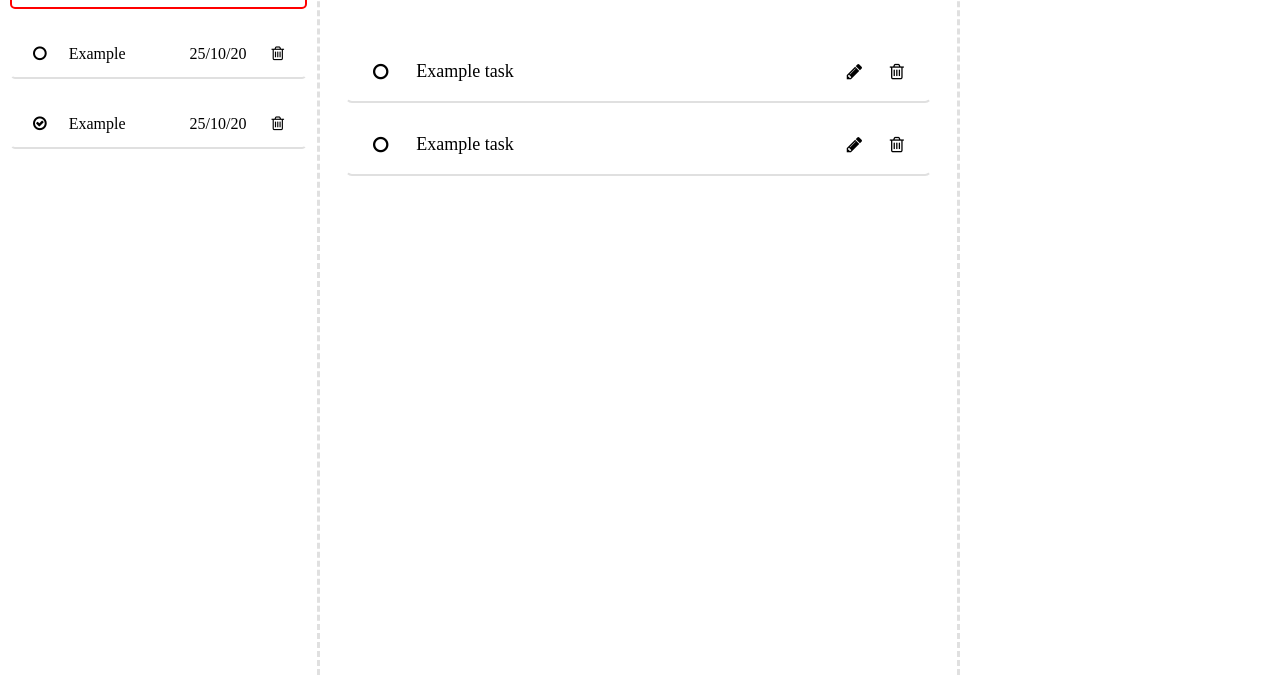
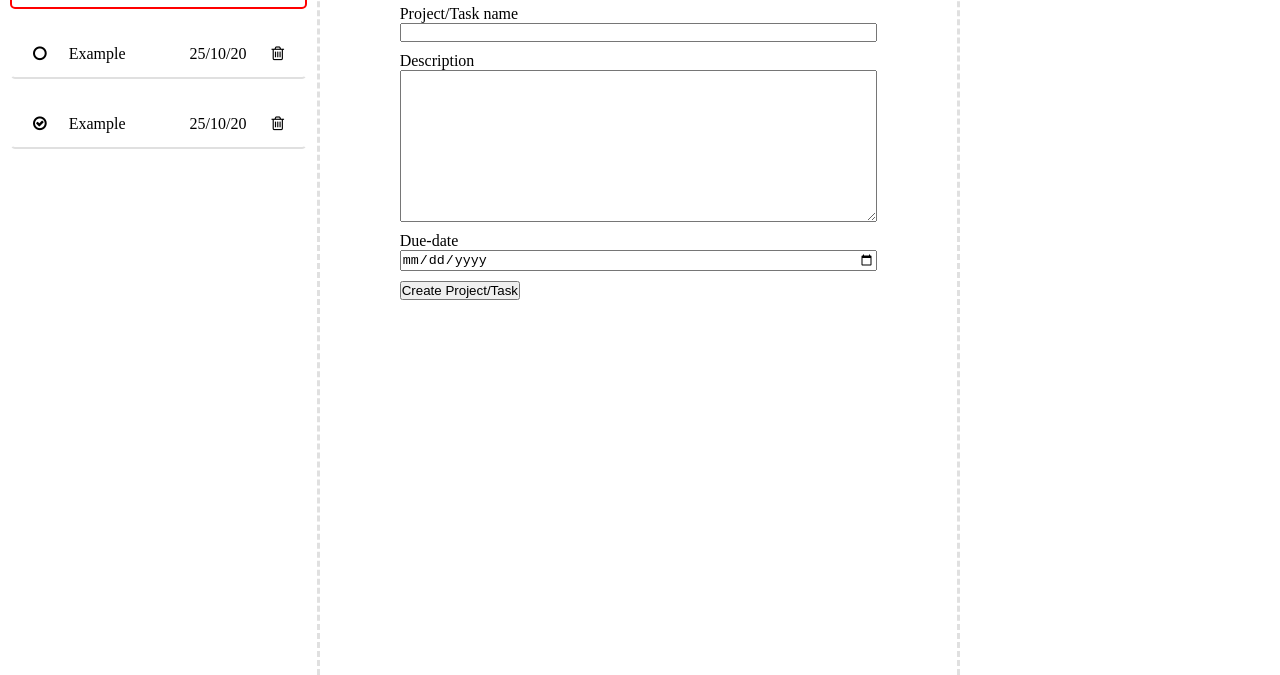
Before and after one commit to Lessuiz/todo, a plain HTML site: page index.html in a window 1280 px wide. Shown: the part 125-800 px from the top of the page. Drawn offline with Linux system fonts and the light colour scheme.

Commit message:
Created a simple html form

```diff
--- a/index.html
+++ b/index.html
@@ -26,22 +26,20 @@
     </div>
     <div class="tasks">
       <div class="project-title-div">
-        <p class="project-title">All Tasks</p>
+        <p class="project-title">New Project</p>
       </div>
-      <div class="task-list">
-        <div class="task">
-          <i class="fa fa-circle-o task-status"></i>
-          <p class="task-name">Example task</p>
-          <i class="fa fa-pencil edit-note"></i>
-          <i class="fa fa-trash-o delete-task"></i>
-        </div>
-        <div class="task">
-          <i class="fa fa-circle-o task-status"></i>
-          <p class="task-name">Example task</p>
-          <i class="fa fa-pencil edit-note"></i>
-          <i class="fa fa-trash-o delete-task"></i>
-        </div>
-      </div>
+      <form action="" class="form">
+        <label for="title"> Project/Task name
+          <input type="text" id="title">
+        </label>
+        <label for="desc">Description
+          <textarea name="desc" id="desc" cols="30" rows="10"></textarea>
+        </label>
+        <label for="due">Due-date
+          <input type="date" name="due" id="due">
+        </label>
+        <input type="button" value="Create Project/Task" id="create">
+      </form>
     </div>
     <div class="notes">
       <h2 class="notes-header">Notes</h2>
--- a/style.css
+++ b/style.css
@@ -18,6 +18,7 @@ main {
 .tasks {
   width: 50%;
   border-right: 3px dashed #e0e0e0;
+  padding: 0 20px;
 }
 
 .notes {
@@ -217,3 +218,18 @@ main {
 .task-name {
   width: 75%;
 }
+
+.form {
+  width: 80%;
+  margin: 0 auto;
+}
+
+label {
+  display: block;
+  margin: 10px 0;
+}
+
+.form label * {
+  display: block;
+  width: 100%;
+}
```
